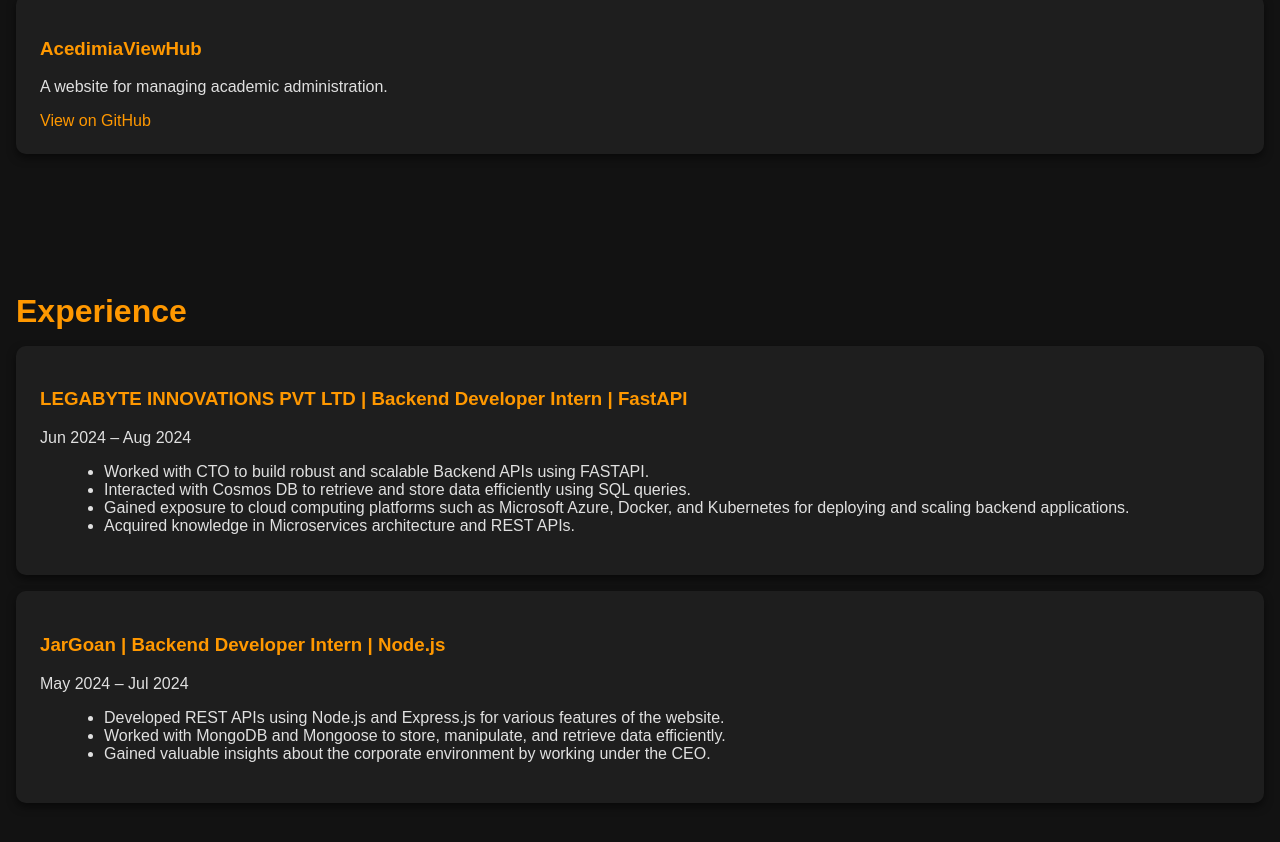
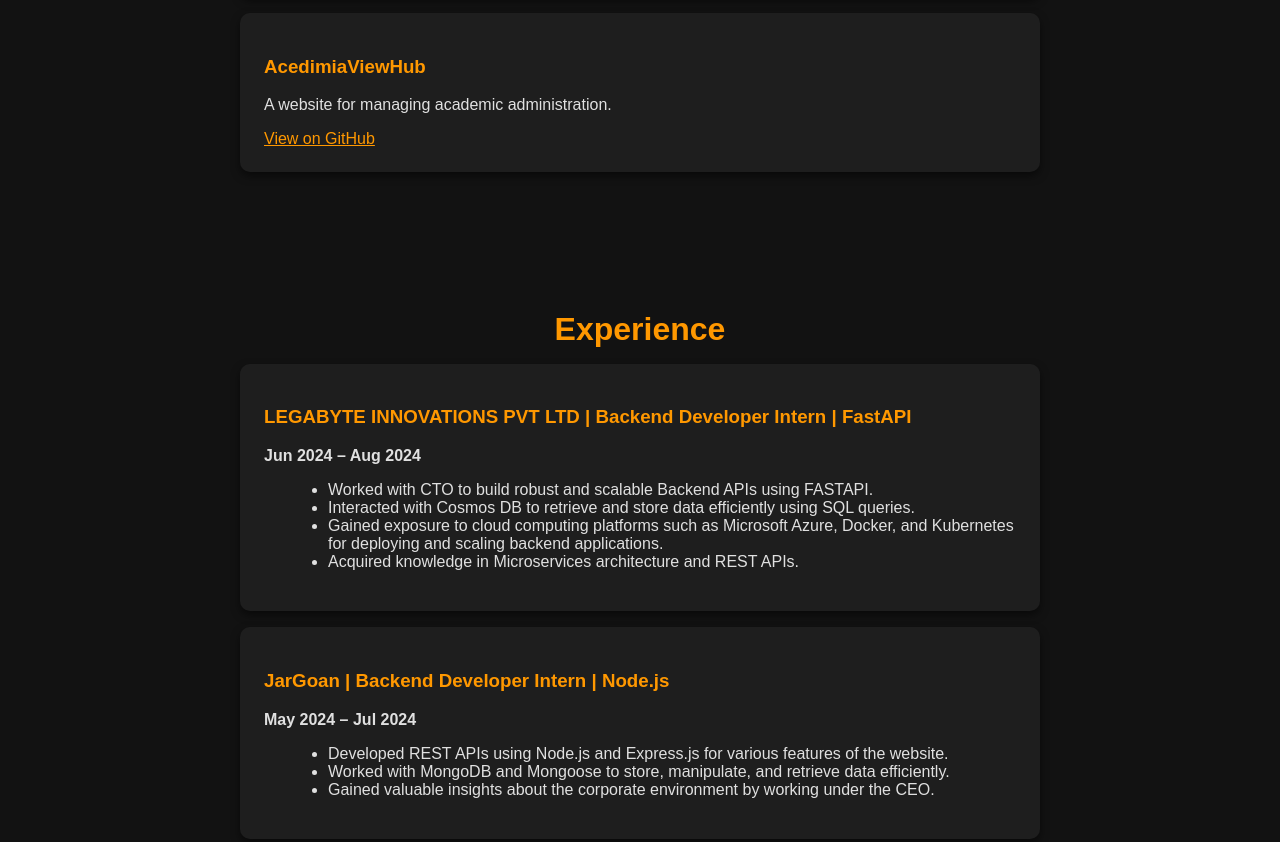
Before and after one commit to KarthikeyaVoocha/Portfolio, a plain HTML site: page index.html in a window 1280 px wide. Shown: the part 1408-2250 px from the top of the page. Drawn offline with Linux system fonts and the light colour scheme.

Commit message:
third commit

```diff
--- a/css/style.css
+++ b/css/style.css
@@ -11,17 +11,6 @@
 h1, h2, h3 {
     color: #ff9800;
     transition: color 0.3s ease;
-}
-
-a {
-    color: #ff9800;
-    text-decoration: none;
-    transition: color 0.3s ease, transform 0.3s ease;
-}
-
-a:hover {
-    color: #fff;
-    transform: scale(1.05);
 }
 
 /* Navigation Bar */
@@ -99,9 +88,15 @@
     animation: fadeIn 1s ease-in-out;
 }
 
+.section-content {
+    max-width: 800px;
+    margin: 0 auto;
+}
+
 h2 {
     font-size: 2rem;
     margin-bottom: 1rem;
+    text-align: center;
 }
 
 /* Project Cards */
--- a/index.html
+++ b/index.html
@@ -30,12 +30,15 @@
 
     <!-- About Section -->
     <section id="about">
+        <div class="section-content">
             <h2>About Me</h2>
             <p>Hi, I'm Karthikeya Voocha, a passionate web developer and tech enthusiast. I specialize in creating dynamic and responsive web applications. With a background in various technologies and a keen eye for design, I strive to build projects that are both functional and aesthetically pleasing.</p>
+        </div>
     </section>
 
     <!-- Projects Section -->
     <section id="projects">
+        <div class="section-content">
             <h2>Projects</h2>
             <div class="project-card">
                 <h3>Open Health</h3>
@@ -57,14 +60,16 @@
                 <p>A website for managing academic administration.</p>
                 <a href="https://github.com/yourusername/acedimia-view-hub" target="_blank">View on GitHub</a>
             </div>
+        </div>
     </section>
 
     <!-- Experience Section -->
     <section id="experience">
+        <div class="section-content">
             <h2>Experience</h2>
             <div class="experience-card">
                 <h3>LEGABYTE INNOVATIONS PVT LTD | Backend Developer Intern | FastAPI</h3>
-            <p>Jun 2024 – Aug 2024</p>
+                <p><strong>Jun 2024 – Aug 2024</strong></p>
                 <ul>
                     <li>Worked with CTO to build robust and scalable Backend APIs using FASTAPI.</li>
                     <li>Interacted with Cosmos DB to retrieve and store data efficiently using SQL queries.</li>
@@ -74,17 +79,19 @@
             </div>
             <div class="experience-card">
                 <h3>JarGoan | Backend Developer Intern | Node.js</h3>
-            <p>May 2024 – Jul 2024</p>
+                <p><strong>May 2024 – Jul 2024</strong></p>
                 <ul>
                     <li>Developed REST APIs using Node.js and Express.js for various features of the website.</li>
                     <li>Worked with MongoDB and Mongoose to store, manipulate, and retrieve data efficiently.</li>
                     <li>Gained valuable insights about the corporate environment by working under the CEO.</li>
                 </ul>
             </div>
+        </div>
     </section>
 
     <!-- Skills Section -->
     <section id="skills">
+        <div class="section-content">
             <h2>Skills</h2>
             <div class="skills-card">
                 <h3>Programming Languages:</h3>
@@ -98,15 +105,18 @@
                 <h3>Platforms:</h3>
                 <p>Microsoft Azure, GitHub, Visual Studio Code</p>
             </div>
+        </div>
     </section>
 
     <!-- Contact Section -->
     <section id="contact">
+        <div class="section-content">
             <h2>Contact</h2>
             <div class="contact-card">
                 <p>Email: <a href="mailto:kvoocha@gmail.com">kvoocha@gmail.com</a></p>
                 <p>Phone: <a href="tel:+918309467596">+91 8309467596</a></p>
             </div>
+        </div>
     </section>
 
 </body>
```
Lines whose indentation alone changed are shown as unchanged.
